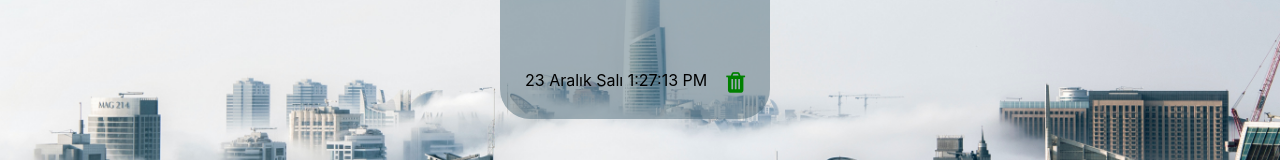
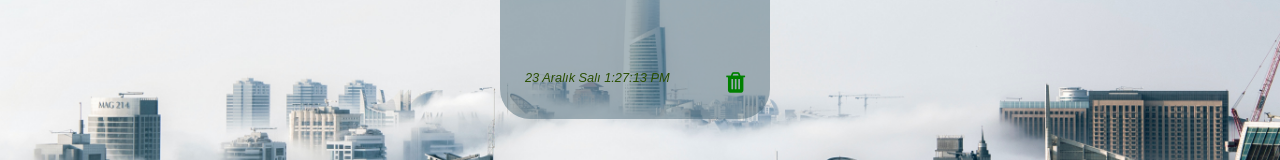
Before and after one commit to huseyincemakyuz/notes-app-kodluyoruz-project-, a React (Create React App) app: page / in a window 1280 px wide. Shown: the part 288-448 px from the top of the page. Built offline with nearby package versions, Linux system fonts and the light colour scheme.

Commit message:
localstorage used

```diff
--- a/src/App.js
+++ b/src/App.js
@@ -1,7 +1,7 @@
 import React from 'react';
 import './App.css';
 import NoteContainer from './components/NoteContainer/NoteContainer';
-import { useState } from 'react';
+import { useState, useEffect } from 'react';
 
 function App() {
     const dateNew = new Date().toLocaleDateString();
@@ -14,7 +14,7 @@ function App() {
 
 
 
-    const [notes, setNotes]=useState([
+    const [notes, setNotes]=useState(JSON.parse(localStorage.getItem('allNotes')) || [
         {
             id:Date.now + "" + Math.floor(Math.random()*78),
             text:"sdklhajkda",
@@ -54,6 +54,9 @@ function App() {
         setTime(new Date().toLocaleTimeString());
     }
 
+    useEffect(() => {
+        localStorage.setItem('allNotes',JSON.stringify(notes))
+    },[notes])
     return (
         <div className="App">
             <NoteContainer notes={notes} addNote={addNote} deleteNote={deleteNote} />
--- a/src/components/Note/Note.css
+++ b/src/components/Note/Note.css
@@ -17,6 +17,16 @@
     outline: none;
     border: none;
     overflow: hidden;
+}
+
+
+
+.note-footer {
+    color: rgb(43, 78, 3);
+    font-size: 0.8em;
+    font-family: 'Oswald', sans-serif;
+    font-style: italic;
+
 }
 
 .fa {
--- a/src/components/Note/Note.js
+++ b/src/components/Note/Note.js
@@ -10,7 +10,7 @@ function Note(props) {
         <div className="note" style={{backgroundColor:props.note.color}}>
             <textarea className="note-text" defaultValue={props.note.text}></textarea>
             <div className="note-footer">
-                <p>{props.note.time}
+                <p className="date-part">{props.note.time}
                 <i className="fas fa-trash fa destroy" onClick={() => props.deleteNote(props.note.id)}></i>
                 </p>
             </div>
--- a/src/components/NoteContainer/NoteContainer.css
+++ b/src/components/NoteContainer/NoteContainer.css
@@ -18,7 +18,6 @@
     display: block;
     flex-direction: column;
     flex-wrap: wrap;
-    gap: 20px;
     overflow-y: scroll ;
 
 }
```
